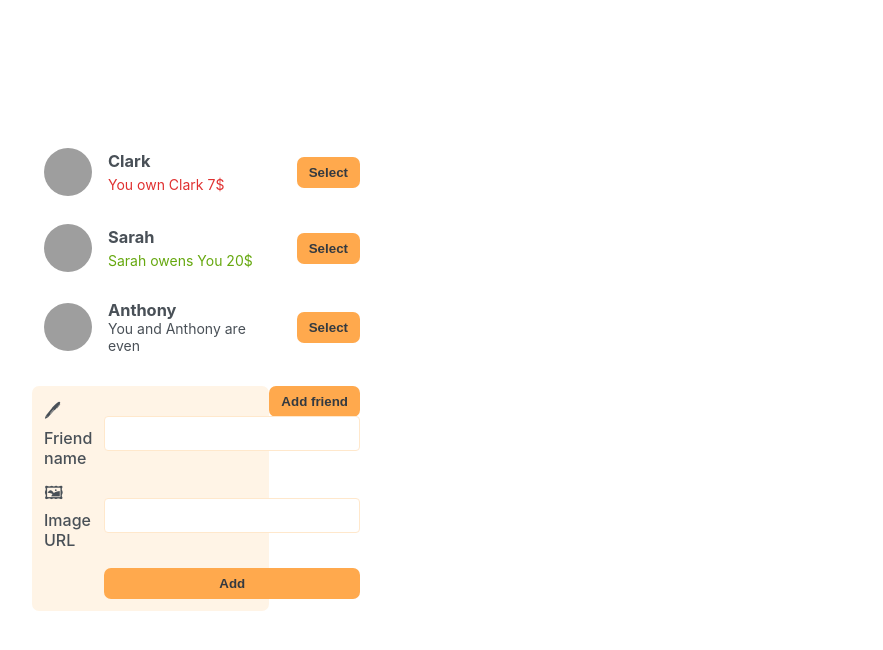
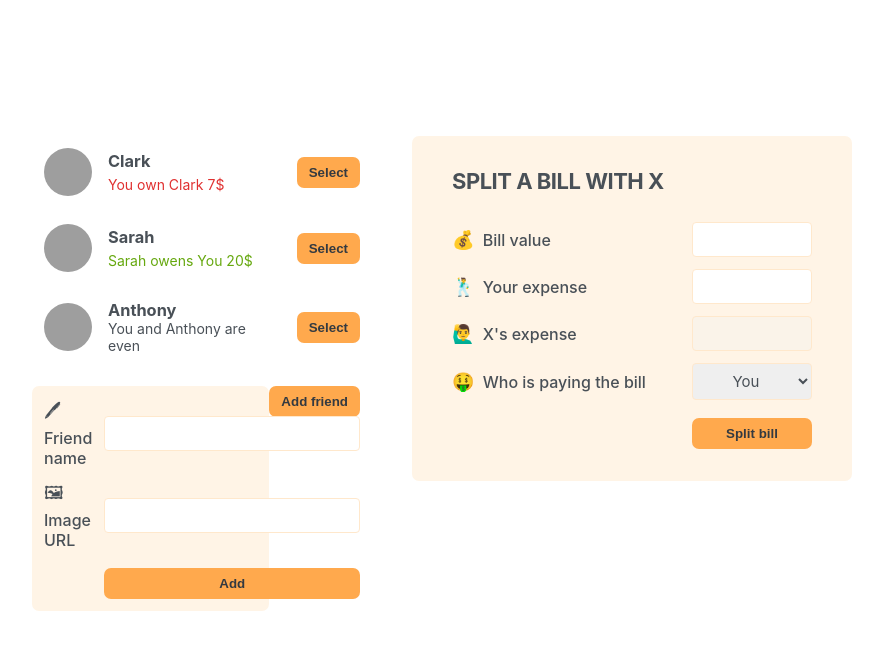
Before and after one commit to MtiPsd/eat-n-split, a React (Create React App) app: page / in a window 1280 px wide. Shown: the top 650 px of the page, without its empty margins (198-1081 px from the left). Built offline with nearby package versions, Linux system fonts and the light colour scheme; grey boxes are pictures that could not be loaded.

Commit message:
static part :: finished

```diff
--- a/src/App.jsx
+++ b/src/App.jsx
@@ -29,6 +29,8 @@
         <Button>Add friend</Button>
         <FormAddFriend />
       </div>
+
+      <FormSplitBill />
     </div>
   );
 }
@@ -86,3 +88,27 @@
     </form>
   );
 }
+
+function FormSplitBill() {
+  return (
+    <form className='form-split-bill'>
+      <h2>Split a bill with X</h2>
+
+      <label>💰 Bill value</label>
+      <input type='text' />
+
+      <label>🕺 Your expense</label>
+      <input type='text' />
+
+      <label>🙋‍♂️ X's expense</label>
+      <input type='text' disabled />
+
+      <label>🤑 Who is paying the bill</label>
+      <select>
+        <option value='user'>You</option>
+        <option value='friend'>X</option>
+      </select>
+      <Button>Split bill</Button>
+    </form>
+  );
+}
```
